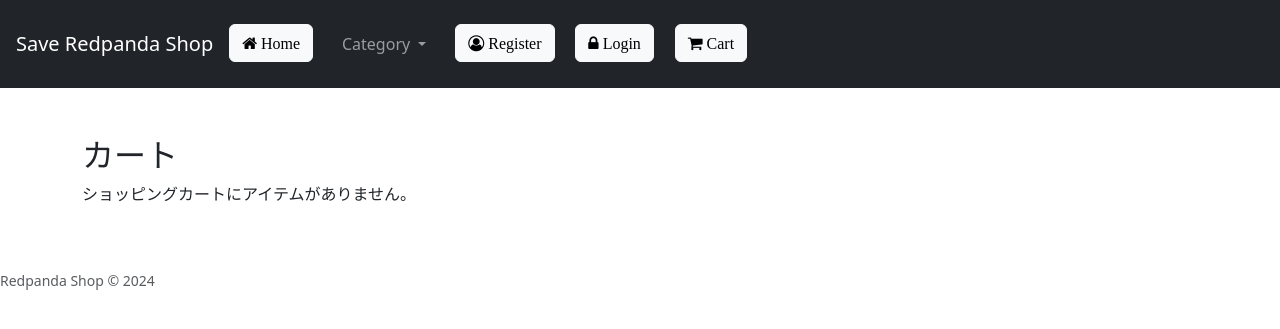
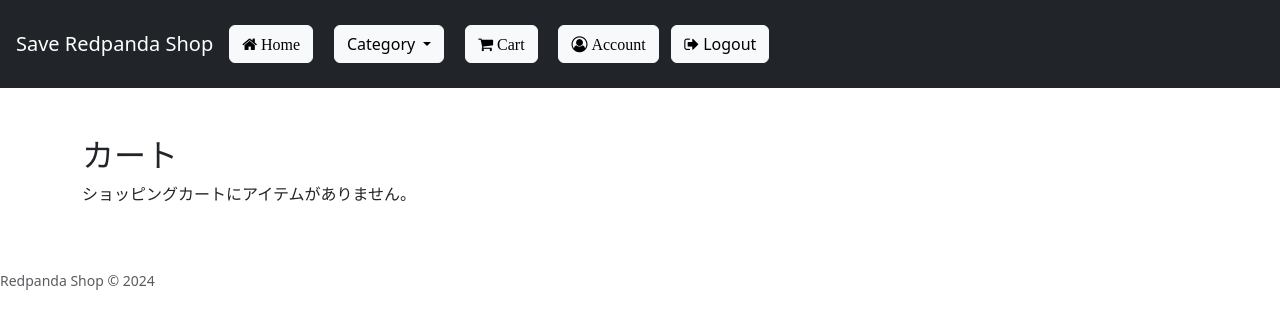
Before and after one commit to kaerusapiens/Redpanda_shop, a Django app: page /cart/ in a window 1280 px wide. Shown: the top 329 px of the page. Run offline with Django 5.2, Linux system fonts and the light colour scheme; the visitor is signed in with stand-in values (Sample User, id 1); data that the repository does not hold is empty; parts of the project's set-up code (start-up, migrations or seed data) failed here and were passed over.

Commit message:
Edit : add POST form on headers

```diff
--- a/account/urls.py
+++ b/account/urls.py
@@ -9,5 +9,4 @@ urlpatterns = [
     path('login/', views.Login.as_view(), name='login'),
     path('signup/', views.SignUpView.as_view(), name='signup'),
     path('account/', views.AccountUpdateView.as_view(), name='account'),
-    path('profile/', views.ProfileUpdateView.as_view(), name='profile'),
 ]
--- a/config/urls.py
+++ b/config/urls.py
@@ -19,6 +19,6 @@ urlpatterns = [
     #cart app
     path('cart/', include('cart.urls')),
     #account app
-    #path('account/', include('account.urls')),
+    path('', include('account.urls')),
 ]
 urlpatterns += static(settings.MEDIA_URL, document_root=settings.MEDIA_ROOT)
--- a/templates/base.html
+++ b/templates/base.html
@@ -6,9 +6,11 @@
     <meta http-equiv="X-UA-Compatible" content="IE=edge">
     <meta name="viewport" content="width=device-width, initial-scale=1.0">
     <title>Save Redpanda Shop</title>
+    <!--FONT-->
+    <link rel="stylesheet" href="https://fonts.googleapis.com/css2?family=Noto+Sans:wght@400;700&display=swap">
     <!-- Bootstrap-->
     <link href="https://cdn.jsdelivr.net/npm/bootstrap@5.3.0/dist/css/bootstrap.min.css" rel="stylesheet" integrity="sha384-9ndCyUaIbzAi2FUVXJi0CjmCapSmO7SnpJef0486qhLnuZ2cdeRhO02iuK6FUUVM" crossorigin="anonymous">
-    <!--Awesone Font-->
+    <!--ICON-->
     <link rel="stylesheet" href="https://cdnjs.cloudflare.com/ajax/libs/font-awesome/4.7.0/css/font-awesome.min.css">
 </head>
 
--- a/templates/cart_view.html
+++ b/templates/cart_view.html
@@ -37,7 +37,7 @@
             <p class="lead text-right">合計 - ¥{{total}}</p>
 
             <!-- Checkoutボタン -->
-            <form action="/pay/checkout/" method="POST" class="text-right">
+            <form action="/checkout/" method="POST" class="text-right">
             {% csrf_token %}
                 <button type="submit" class="btn btn-primary">Checkout</button>
             </form>
--- a/templates/signup.html
+++ b/templates/signup.html
@@ -5,6 +5,7 @@
     <div class="row ">
         <div class="col-12">
             <h1>
+                <!-- request.pathにloginが含まれているかどうか-->
                 {% if 'login' in request.path %}
                 Login
                 {% elif 'signup' in request.path %}
@@ -15,7 +16,7 @@
                 {% csrf_token %}
                 <div class="form-row">
                     <div class="form-group col-md-4">
-                        <input type="text" class="form-control" name="username" placeholder="Username">
+                        <input type="text" class="form-control" name="userid" placeholder="Userid">
                     </div>
                 </div>
                 <div class="form-row">
--- a/templates/snippets/header.html
+++ b/templates/snippets/header.html
@@ -14,8 +14,8 @@
         &nbsp;
         &nbsp;
         <li class="nav-item dropdown">
-          <a class="nav-link dropdown-toggle" href="#" role="button" data-bs-toggle="dropdown" aria-expanded="false">
-            Category
+          <a class="btn btn-light dropdown-toggle" href="#" role="button" data-bs-toggle="dropdown" aria-expanded="false">
+             Category</i>
           </a>
           <ul class="dropdown-menu">
             {% for category in categories %}
@@ -27,22 +27,50 @@
         &nbsp;
         &nbsp;
         <li class="nav-item">
-          <a role="button" type="button" class='btn btn-light' href="/register">
-            <i class="fa fa-user-circle-o" aria-hidden="true"> Register</a></i>
+          <a role="button" type="button" class='btn btn-light' href="{% url "cart-view"%}">
+            <i class="fa fa-shopping-cart" aria-hidden="true"> Cart</a></i>
+          </li>
+        &nbsp;
+        &nbsp;
+        &nbsp;
+        {% if user.is_authenticated %}
+        <li class="nav-item">
+          <a role="button" type="button" class='btn btn-light' href="/account">
+            <i class="fa fa-user-circle-o" aria-hidden="true"> Account</a></i>
+        </li>
+        &nbsp;
+        &nbsp;
+        <li class="nav-item">
+          <form action="{% url 'logout' %}" method="post">
+            {% csrf_token %}
+            <button type="submit" class="btn btn-light">
+              <i class="fa fa-sign-out" aria-hidden="true"></i> Logout
+            </button>
+          </form>
+        </li>
+        </li>
+        {% else %}
+        <li class="nav-item">
+          <a role="button" type="button" class='btn btn-light' href="/signup">
+            <i class="fa fa-sign-in" aria-hidden="true"> Register</a></i>
         </li>
         &nbsp;
         &nbsp;
         &nbsp;
+        &nbsp;
         <li class="nav-item">
-          <a role="button" type="button" class='btn btn-light' href="/login">
-            <i class="fa fa-lock" aria-hidden="true"> Login</a></i>
+          <form action="{% url 'login' %}" method="post">
+            {% csrf_token %}
+            <button type="submit" class="btn btn-light">
+              <i class="fa fa-lock" aria-hidden="true"></i> Login
+            </button>
+          </form>
         </li>
         &nbsp;
         &nbsp;
         &nbsp;
-        <li class="nav-item">
-          <a role="button" type="button" class='btn btn-light' href="{% url "cart-view"%}">
-            <i class="fa fa-shopping-cart" aria-hidden="true"> Cart</a></i>
+        {% endif %}
+
       </ul>
     </div>
   </nav>
```
Also changed, not shown: account/views.py (+5 -6 lines), templates/account.html (+41 -0 lines), README.md, templates/profile.html (deleted).
